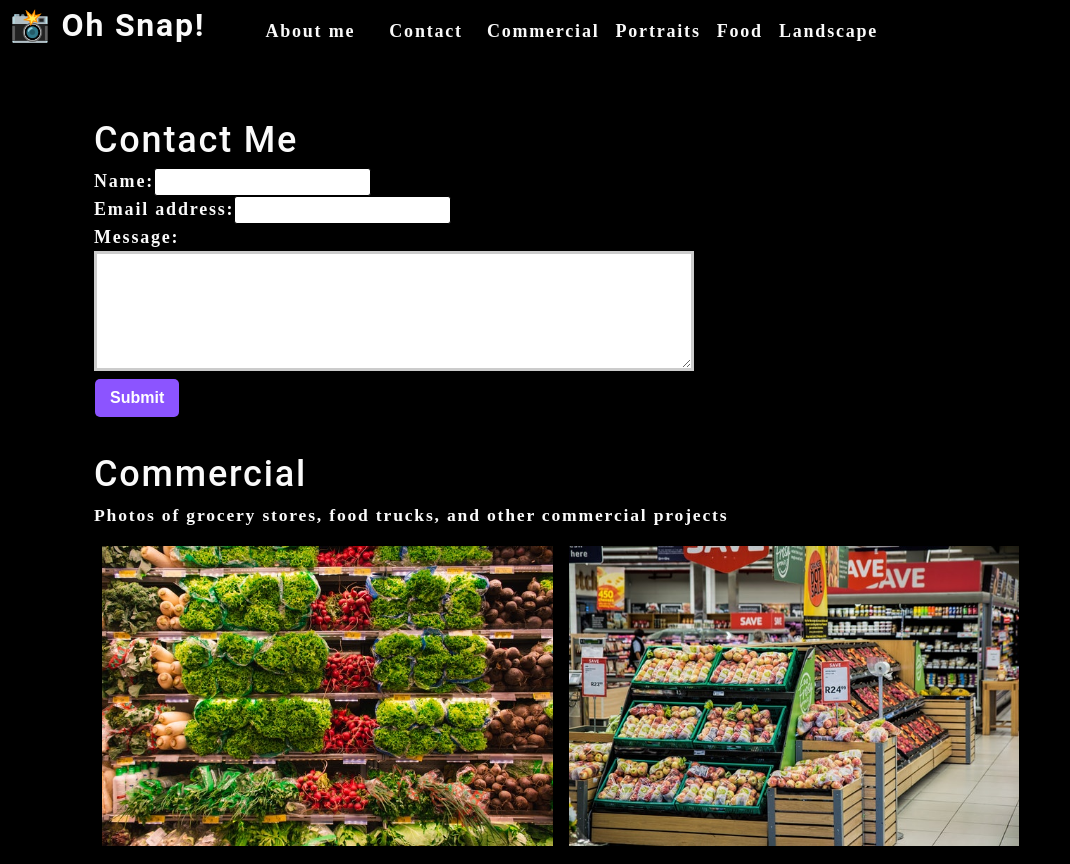
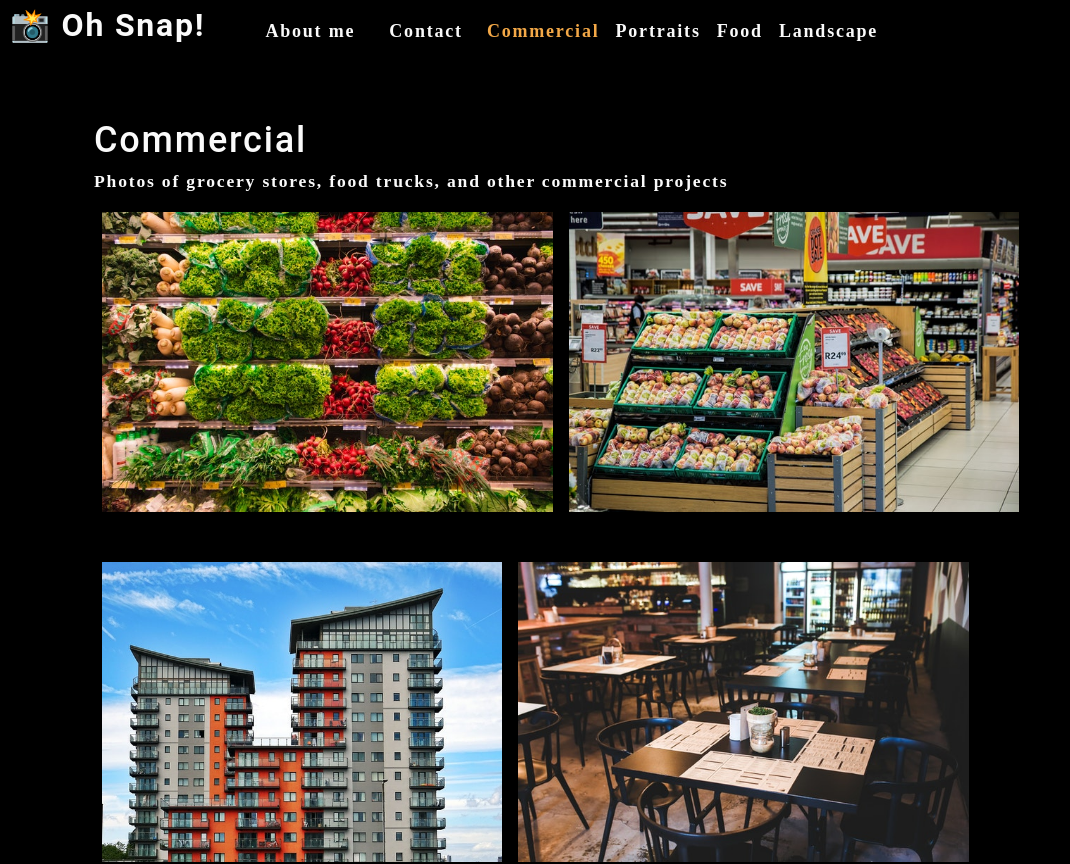
Before and after one commit to pseudoDjnn/photo-port, a React (Create React App) app: page / in a window 1280 px wide. Shown: the top 864 px of the page, without its empty margins (0-1070 px from the left). Built offline with nearby package versions, Linux system fonts and the light colour scheme.

Commit message:
conditional rendering of components

```diff
--- a/src/App.js
+++ b/src/App.js
@@ -20,6 +20,7 @@ function App() {
   ]);
 
   const [currentCategory, setCurrentCategory] = useState(categories[0]);
+  const [contactSelected, setContactSelected] = useState(false);
 
   return (
     <div>
@@ -27,13 +28,19 @@ function App() {
         categories={categories}
         setCurrentCategory={setCurrentCategory}
         currentCategory={currentCategory}
+        contactSelected={contactSelected}
+        setContactSelected={setContactSelected}
       ></Nav>
       <main>
-        <div>
+        {!contactSelected ? (
+          <>
+            {/* <ContactForm></ContactForm> */}
+            <Gallery currentCategory={currentCategory}></Gallery>
+            <About></About>
+          </>
+        ) : (
           <ContactForm></ContactForm>
-          <Gallery currentCategory={currentCategory}></Gallery>
-          <About></About>
-        </div>
+        )}
       </main>
     </div>
   );
--- a/src/components/Contact/index.js
+++ b/src/components/Contact/index.js
@@ -1,4 +1,5 @@
 import React, { useState } from "react";
+import { validateEmail } from "../../utils/helpers";
 
 function ContactForm() {
   // ADD HOOK
@@ -7,19 +8,40 @@ function ContactForm() {
     email: "",
     message: "",
   });
+  const [errorMessage, setErrorMessage] = useState("");
   const { name, email, message } = formState;
-
-  // CHANGE FUNCTION
-  function handleChange(e) {
-    setFormState({ ...formState, [e.target.name]: e.target.value });
-  }
-  // console.log(formState);
 
   // SUBMIT FORM DATA
   function handleSubmit(e) {
     e.preventDefault();
+    if (!errorMessage) {
+      setFormState({ ...formState, [e.target.name]: e.target.value });
+    }
     console.log(formState);
   }
+
+  // CHANGE FUNCTION
+  function handleChange(e) {
+    // EMAIL VALIDATION
+    if (e.target.name === "email") {
+      const isValid = validateEmail(e.target.value);
+      console.log(isValid);
+      // isVALID CONDITIONAL STATEMENT
+      if (!isValid) {
+        setErrorMessage("You email is invalid.");
+      } else {
+        setErrorMessage("");
+      }
+    } else {
+      if (!e.target.value.length) {
+        setErrorMessage(`${e.target.name} is required.`);
+      } else {
+        setErrorMessage("");
+      }
+    }
+  }
+  console.log("errorMessage", errorMessage);
+  // console.log(formState);
 
   // JSX
   return (
@@ -33,7 +55,7 @@ function ContactForm() {
             type="text"
             name="name"
             defaultValue={name}
-            onChange={handleChange}
+            onBlur={handleChange}
           />
         </div>
         {/* email input */}
@@ -43,7 +65,7 @@ function ContactForm() {
             type="email"
             name="email"
             defaultValue={email}
-            onChange={handleChange}
+            onBlur={handleChange}
           />
         </div>
         {/* message text area */}
@@ -53,8 +75,13 @@ function ContactForm() {
             name="message"
             rows="5"
             defaultValue={message}
-            onChange={handleChange}
+            onBlur={handleChange}
           />
+          {errorMessage && (
+            <div>
+              <p className="error-text">{errorMessage}</p>
+            </div>
+          )}
         </div>
         <button type="submit">Submit</button>
       </form>
--- a/src/components/Nav/index.js
+++ b/src/components/Nav/index.js
@@ -2,16 +2,22 @@ import React, { useEffect } from "react";
 import { capitalizeFirstLetter } from "../../utils/helpers";
 
 function Nav(props) {
-  const { categories = [], setCurrentCategory, currentCategory } = props;
+  const {
+    categories = [],
+    setCurrentCategory,
+    currentCategory,
+    contactSelected,
+    setContactSelected,
+  } = props;
 
   useEffect(() => {
     document.title = capitalizeFirstLetter(currentCategory.name);
   }, [currentCategory]);
 
-  const handleClick = (item) => {
-    console.log(item);
-    return item;
-  };
+  // const handleClick = (item) => {
+  //   console.log(item);
+  //   return item;
+  // };
 
   return (
     <header className="flex-row px-1">
@@ -27,21 +33,30 @@ function Nav(props) {
       <nav>
         <ul className="flex-row">
           <li className="mx-2">
-            <a data-testid="about" href="#about">
+            <a
+              data-testid="about"
+              href="#about"
+              onClick={() => setContactSelected(false)}
+            >
               About me
             </a>
           </li>
-          <li className={"mx-2"}>
-            <span onClick={() => handleClick("Contact")}>Contact</span>
+          <li className={`mx-2 ${contactSelected && "navActive"}`}>
+            <span onClick={() => setContactSelected(true)}>Contact</span>
           </li>
           {categories.map((category) => (
             <li
-              className={`mx-1 ${currentCategory.name === category.name}`}
+              className={`mx-1 ${
+                currentCategory.name === category.name &&
+                !contactSelected &&
+                "navActive"
+              }`}
               key={category.name}
             >
               <span
                 onClick={() => {
                   setCurrentCategory(category);
+                  setContactSelected(false);
                 }}
               >
                 {capitalizeFirstLetter(category.name)}
```
